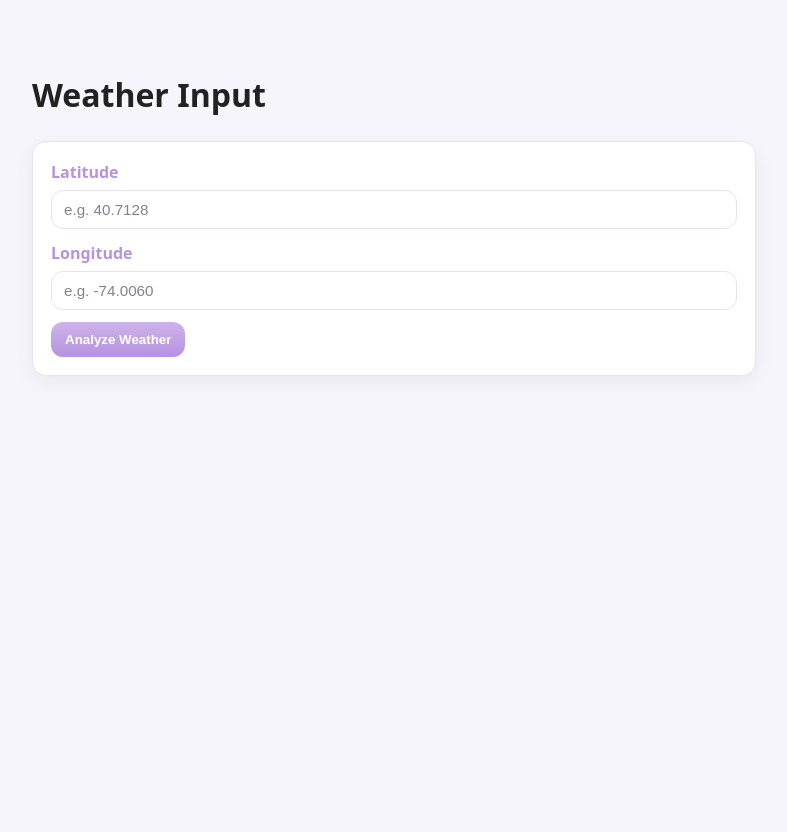
After one commit to yeokj/python-data-analyzer, a Flask app: page /weather-input in a window 1280 px wide. The commit adds this page. Shown: the whole page, without its empty margins (246-1033 px from the left). Run offline with Flask 3, Linux system fonts and the light colour scheme.

Commit message:
L7 Commit 3: Added weather input form

```diff
--- a/app.py
+++ b/app.py
@@ -34,13 +34,30 @@ def analyze():
     # GET -> show the form
     return render_template('index.html')
 
-@app.route('/analyze-weather')
-def test_weather():
-    latitude = 40.7128
-    longitude = -74.0060
-    times, temperatures = fetch_hourly_temperature(latitude, longitude)
-    results = analyze_temperatures(times, temperatures)
-    return render_template('weather_analysis_results.html', results=results)
+@app.route('/analyze-weather', methods=['GET', 'POST'])
+def analyze_weather():
+    # Simple handler: use provided lat/lon (POST) or defaults (GET).
+    if request.method == 'POST':
+        try:
+            latitude = float(request.form.get('lat'))
+            longitude = float(request.form.get('lon'))
+        except (TypeError, ValueError):
+            return render_template('weather_input.html', error='Please enter valid numeric latitude and longitude.')
+    else:
+        latitude = 40.7128
+        longitude = -74.0060
+
+    try:
+        times, temperatures = fetch_hourly_temperature(latitude, longitude)
+        stats = analyze_temperatures(times, temperatures)
+        return render_template('weather_analysis_results.html', times=times, temperatures=temperatures, stats=stats)
+    except Exception:
+        # Keep it simple: show a generic error in the template on failure
+        return render_template('weather_analysis_results.html', error='Failed to fetch or analyze weather data.')
+
+@app.route('/weather-input')
+def weather_input():
+    return render_template('weather_input.html')
 
 if __name__ == "__main__":
     app.run(debug=True)
--- a/static/css/style.css
+++ b/static/css/style.css
@@ -32,9 +32,10 @@ body {
 }
 
 main {
-  max-width: 860px;
-  margin: 40px auto;
-  padding: 20px;
+  max-width: 760px;
+  margin: 32px auto;
+  padding: 18px;
+  box-sizing: border-box;
 }
 
 header h1 {
@@ -51,9 +52,9 @@ header p {
 form {
   background: var(--card);
   border: 1px solid var(--border);
-  border-radius: 10px;
+  border-radius: 14px;
   padding: 18px;
-  box-shadow: 0 2px 6px rgba(36, 28, 54, 0.04);
+  box-shadow: 0 6px 20px rgba(36, 28, 54, 0.06);
 }
 
 label {
@@ -67,13 +68,49 @@ textarea {
   width: 100%;
   min-height: 120px;
   resize: vertical;
-  padding: 10px 12px;
-  border-radius: 8px;
+  padding: 12px 14px;
+  border-radius: 12px;
   border: 1px solid var(--border);
   background: #fff;
   font-size: 0.95rem;
   color: var(--text);
+  transition: box-shadow 150ms ease, transform 80ms ease;
 }
+
+/* Smooth, rounded inputs (text, number, email, etc.) */
+input[type="text"],
+input[type="number"],
+input[type="email"],
+input[type="search"],
+input[type="tel"],
+input[type="url"] {
+  display: block;
+  width: 100%;
+  padding: 10px 12px;
+  border-radius: 12px; /* rounded */
+  border: 1px solid var(--border);
+  background: #fff;
+  font-size: 0.95rem;
+  color: var(--text);
+  box-sizing: border-box;
+  transition: box-shadow 150ms ease, transform 80ms ease;
+}
+
+/* Slight lift and focus ring on focus for nicer UX */
+input[type="text"]:focus,
+input[type="number"]:focus,
+input[type="email"]:focus,
+input[type="search"]:focus,
+input[type="tel"]:focus,
+input[type="url"]:focus {
+  outline: none;
+  box-shadow: 0 6px 18px rgba(123,100,195,0.08), 0 0 0 4px var(--focus);
+  transform: translateY(-1px);
+}
+
+/* Make labels and input rows look compact */
+.form-row { margin-bottom: 12px; }
+.form-row label { display: block; margin-bottom: 6px; }
 
 .controls {
   margin-top: 12px;
@@ -85,8 +122,9 @@ button {
   cursor: pointer;
   border: none;
   padding: 10px 14px;
-  border-radius: 8px;
+  border-radius: 12px;
   font-weight: 600;
+  transition: transform 90ms ease, box-shadow 120ms ease, opacity 120ms ease;
 }
 
 button[type="submit"] {
@@ -121,7 +159,7 @@ section {
   background: var(--card);
   border: 1px solid var(--border);
   padding: 16px;
-  border-radius: 8px;
+  border-radius: 12px;
 }
 
 section h2 {
@@ -157,8 +195,24 @@ a {
 
 /* Responsive tweaks */
 @media (max-width: 520px) {
-  main { margin: 20px; padding: 12px; }
+  main { margin: 16px; padding: 12px; }
   header h1 { font-size: 1.4rem; }
   button { width: 100%; }
   .controls { flex-direction: column; }
 }
+
+/* Button hover/active subtle effects */
+button[type="submit"]:hover {
+  transform: translateY(-1px);
+  box-shadow: 0 8px 24px rgba(36,28,54,0.08);
+}
+button:active {
+  transform: translateY(0);
+  opacity: 0.95;
+}
+
+/* Placeholder color for inputs */
+input::placeholder, textarea::placeholder {
+  color: var(--muted);
+  opacity: 0.8;
+}
--- /dev/null
+++ b/templates/weather_input.html
@@ -0,0 +1,36 @@
+<!doctype html>
+<html lang="en">
+	<head>
+		<meta charset="utf-8">
+		<meta name="viewport" content="width=device-width, initial-scale=1">
+		<title>Weather Input</title>
+		<link rel="stylesheet" href="../static/css/style.css">
+	</head>
+
+	<body>
+		<main class="container">
+			<h1>Weather Input</h1>
+
+			<form method="POST" action="/analyze-weather" aria-label="Weather input form">
+				<div class="form-row">
+					<label for="lat">Latitude</label>
+					<input id="lat" name="lat" type="text" placeholder="e.g. 40.7128" required>
+				</div>
+
+				<div class="form-row">
+					<label for="lon">Longitude</label>
+					<input id="lon" name="lon" type="text" placeholder="e.g. -74.0060" required>
+				</div>
+
+				<div class="form-actions">
+					<button type="submit">Analyze Weather</button>
+				</div>
+			</form>
+
+			{% if error %}
+				<div class="message error" role="alert">{{ error }}</div>
+			{% endif %}
+
+		</main>
+	</body>
+</html>
```
